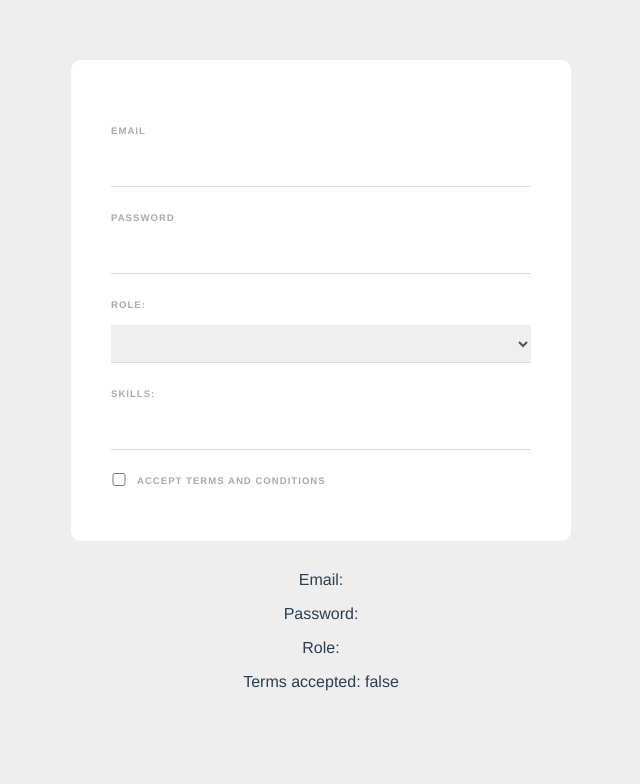
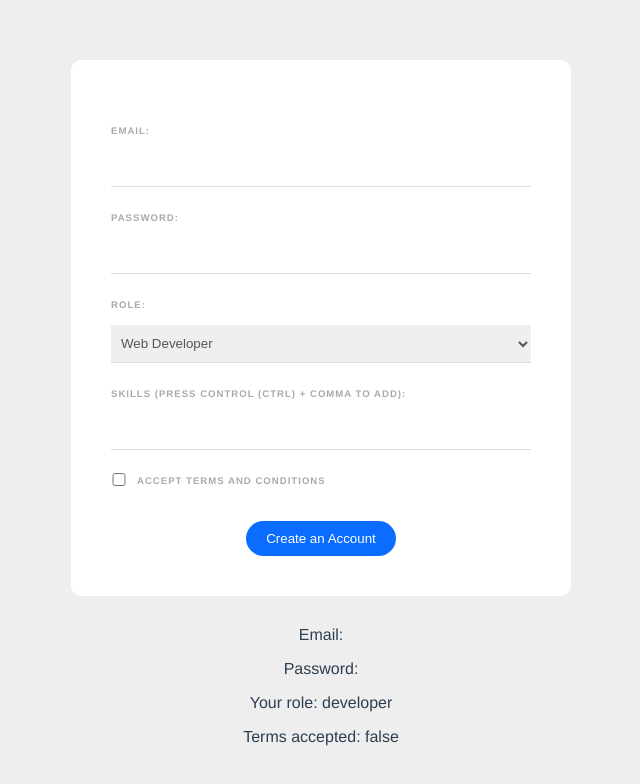
Before and after one commit to hekla00/Web-form, a Vue app: page / in a window 1280 px wide. Shown: the top 784 px of the page, without its empty margins (319-959 px from the left). Built offline with nearby package versions, Linux system fonts and the light colour scheme.

Commit message:
Lesson 44: Submitting the form, also fixed skills so that you could add them

```diff
--- a/src/components/Signupform.vue
+++ b/src/components/Signupform.vue
@@ -1,9 +1,12 @@
 <template>
-  <form>
-    <label>Email</label>
-    <input type="email" required v-model="email" />
-    <label>Password</label>
-    <input type="password" required v-model="password" />
+  <!-- prevent prevents the default action from happing in this case the page refreshing when user has submitted the form -->
+  <form @submit.prevent="handleSubmit">
+    <label>Email:</label>
+    <input type="email" v-model="email" required />
+
+    <label>Password:</label>
+    <input type="password" v-model="password" required />
+    <div v-if="passwordError" class="error">{{ passwordError }}</div>
 
     <label>Role:</label>
     <select v-model="role">
@@ -11,57 +14,68 @@
       <option value="designer">Web Designer</option>
     </select>
 
-    <label>Skills:</label>
-    <input type="text" v-model="tempSkill" @keyup.alt="addSkill" />
-    <div :key="skill" v-for="skill in skills" class="skill">{{ skill }}</div>
+    <label>Skills (press control (ctrl) + comma to add): </label>
+    <input type="text" v-model="tempSkill" @keyup.ctrl="addSkill" />
+    <div v-for="skill in skills" :key="skill" class="pill">
+      <span @click="deleteSkill(skill)">{{ skill }}</span>
+    </div>
 
-    <!-- first way of doing checkboxes: using a single checkbox and boolean for whether it has been checked or not -->
     <div class="terms">
       <input type="checkbox" v-model="terms" required />
       <label>Accept terms and conditions</label>
     </div>
-    <!-- second way of doing checkboxes: using multiple checkboxes and collecting the names in the array name-->
-    <!-- <div>
-      <input type="checkbox" value="shaun" v-model="name" />
-      <label>Shaun</label>
+
+    <div class="submit">
+      <button>Create an Account</button>
     </div>
-    <div>
-      <input type="checkbox" value="yoshi" v-model="name" />
-      <label>yoshi</label>
-    </div>
-    <div>
-      <input type="checkbox" value="mario" v-model="name" />
-      <label>mario</label>
-    </div> -->
   </form>
+
   <p>Email: {{ email }}</p>
   <p>Password: {{ password }}</p>
-  <p>Role: {{ role }}</p>
+  <p>Your role: {{ role }}</p>
   <p>Terms accepted: {{ terms }}</p>
-  <!-- <p>Names: {{ name }}</p> -->
 </template>
 
 <script>
+// challenge
+//   - when a user clicks on a skill, delete that skill
 export default {
   data() {
     return {
       email: "",
       password: "",
-      role: "",
+      role: "developer",
       terms: false,
-      //   name: [],
+      skills: [],
       tempSkill: "",
-      skills: [],
+      passwordError: "",
     };
   },
   methods: {
-    addSkill(e) {
-      if (e.key === "," && this.tempSkill) {
-        //   this if statement is done to avoid having duplicate values
-        if (!this.skill.includes(this.tempSkill)) {
+    addSkill($event) {
+      if ($event.key === "," && this.tempSkill) {
+        if (!this.skills.includes(this.tempSkill)) {
           this.skills.push(this.tempSkill);
-          this.tempSkill = "";
         }
+        this.tempSkill = "";
+      }
+    },
+    deleteSkill(skill) {
+      this.skills = this.skills.filter((item) => {
+        return skill !== item;
+      });
+    },
+    handleSubmit() {
+      // validate password
+      this.passwordError =
+        this.password.length > 5 ? "" : "Password must be at least 6 char long";
+      if (!this.passwordError) {
+        // make request to database to save user
+        console.log("email: ", this.email);
+        console.log("password: ", this.password);
+        console.log("role: ", this.role);
+        console.log("skills: ", this.skills);
+        console.log("terms accepted: ", this.terms);
       }
     },
   },
@@ -103,4 +117,33 @@
   position: relative;
   top: 2px;
 }
+.pill {
+  display: inline-block;
+  margin: 20px 10px 0 0;
+  padding: 6px 12px;
+  background: #eee;
+  border-radius: 20px;
+  font-size: 12px;
+  letter-spacing: 1px;
+  font-weight: bold;
+  color: #777;
+  cursor: pointer;
+}
+button {
+  background: #0b6dff;
+  border: 0;
+  padding: 10px 20px;
+  margin-top: 20px;
+  color: white;
+  border-radius: 20px;
+}
+.submit {
+  text-align: center;
+}
+.error {
+  color: #ff0062;
+  margin-top: 10px;
+  font-size: 0.8em;
+  font-weight: bold;
+}
 </style>
```
